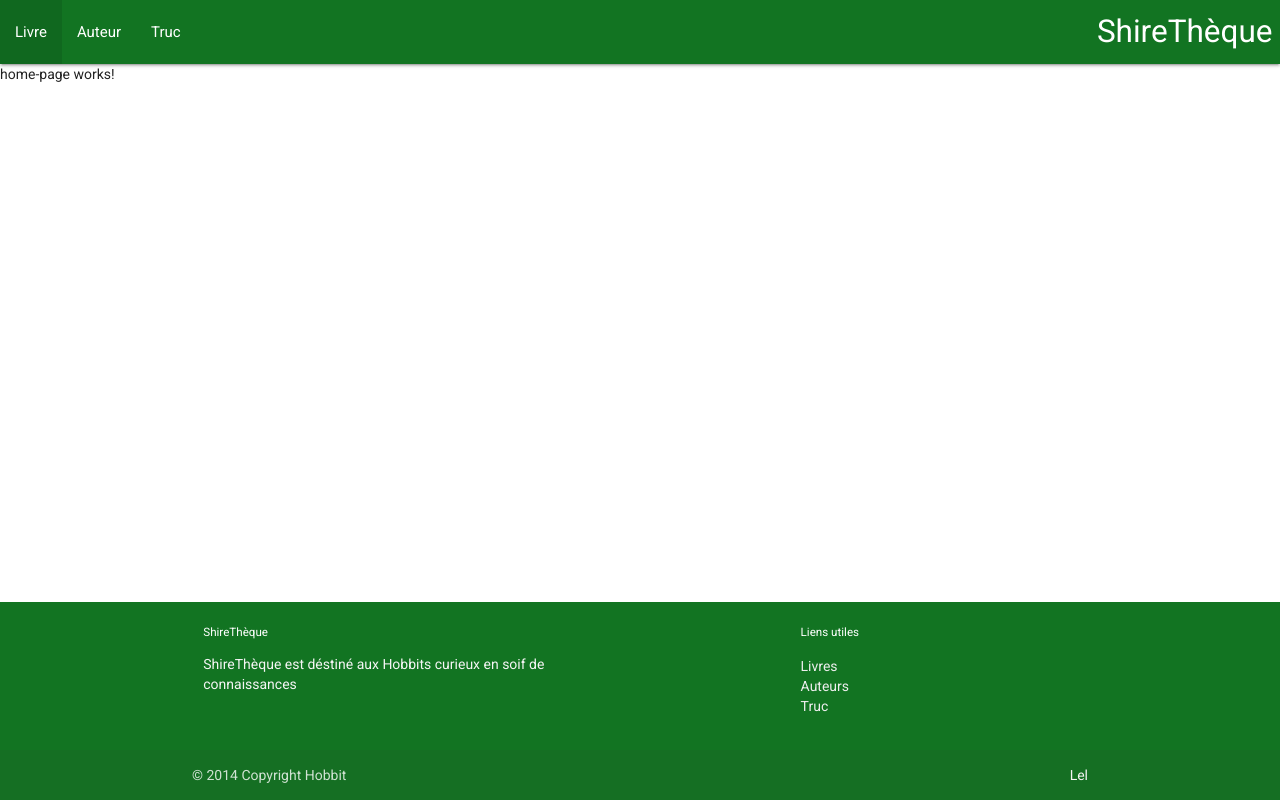
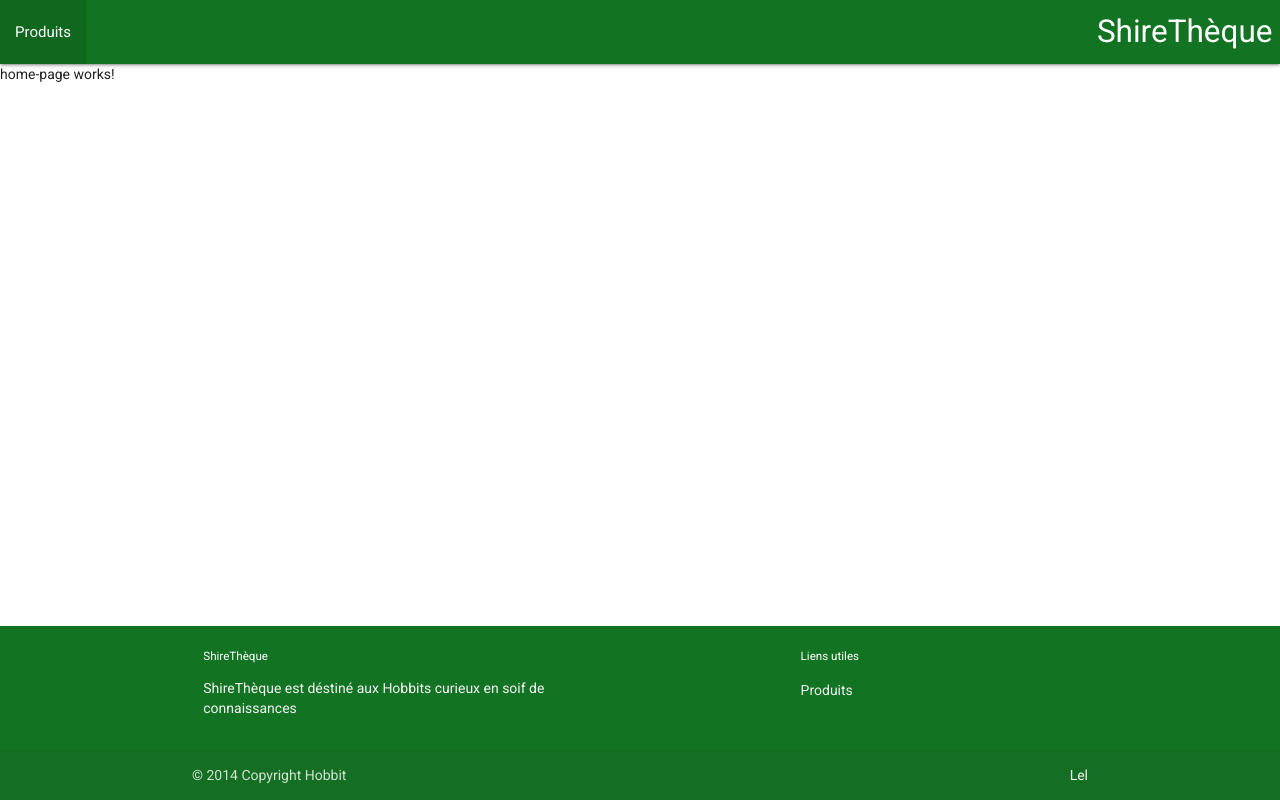
Before and after one commit to EresseaNui/Exos_ShireTheque, an Angular app: page /home in a window 1280 px wide. Built offline with nearby package versions, Linux system fonts and the light colour scheme.

Commit message:
update link

```diff
--- a/src/app/_commons/footer/footer.component.html
+++ b/src/app/_commons/footer/footer.component.html
@@ -10,16 +10,10 @@
       <div class="col l4 offset-l2 s12">
         <h5 class="white-text">Liens utiles</h5>
         <ul>
-          <li>
-            <a class="grey-text text-lighten-3" routerLink="/product">Livres</a>
-          </li>
-          <li>
-            <a class="grey-text text-lighten-3" routerLink="/product"
-              >Auteurs</a
-            >
-          </li>
-          <li>
-            <a class="grey-text text-lighten-3" routerLink="/product">Truc</a>
+          <li *ngFor="let link of navlinks">
+            <a class="grey-text text-lighten-3" routerLink="link.uri">{{
+              link.name
+            }}</a>
           </li>
         </ul>
       </div>
--- a/src/app/_commons/footer/footer.component.ts
+++ b/src/app/_commons/footer/footer.component.ts
@@ -3,13 +3,12 @@ import { Component, OnInit } from '@angular/core';
 @Component({
   selector: 'app-footer',
   templateUrl: './footer.component.html',
-  styleUrls: ['./footer.component.scss']
+  styleUrls: ['./footer.component.scss'],
 })
 export class FooterComponent implements OnInit {
+  navlinks = [{ id: 1, name: 'Produits', uri: '/product' }];
 
-  constructor() { }
+  constructor() {}
 
-  ngOnInit(): void {
-  }
-
+  ngOnInit(): void {}
 }
--- a/src/app/_commons/navbar/navbar.component.html
+++ b/src/app/_commons/navbar/navbar.component.html
@@ -2,9 +2,9 @@
   <div class="nav-wrapper">
     <a routerLink="/home" class="brand-logo right">ShireThèque</a>
     <ul id="nav-mobile" class="left">
-      <li><a routerLink="/product">Livre</a></li>
-      <li><a routerLink="/product">Auteur</a></li>
-      <li><a routerLink="/product">Truc</a></li>
+      <li *ngFor="let link of navlinks">
+        <a routerLink="link.uri">{{ link.name }}</a>
+      </li>
     </ul>
   </div>
 </nav>
--- a/src/app/_commons/navbar/navbar.component.ts
+++ b/src/app/_commons/navbar/navbar.component.ts
@@ -3,13 +3,14 @@ import { Component, OnInit } from '@angular/core';
 @Component({
   selector: 'app-navbar',
   templateUrl: './navbar.component.html',
-  styleUrls: ['./navbar.component.scss']
+  styleUrls: ['./navbar.component.scss'],
 })
 export class NavbarComponent implements OnInit {
+  navlinks = [
+    { id: 1, name: 'Produits', uri: '/product' },
+  ];
 
-  constructor() { }
+  constructor() {}
 
-  ngOnInit(): void {
-  }
-
+  ngOnInit(): void {}
 }
```
